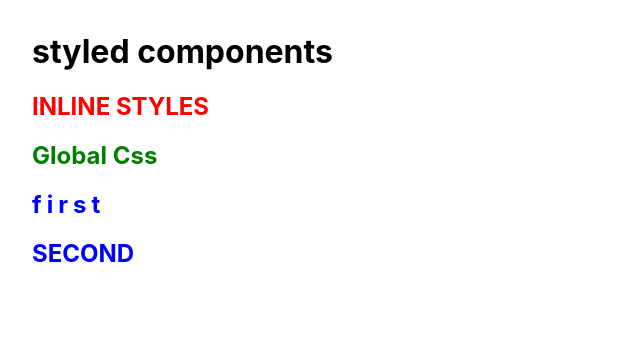
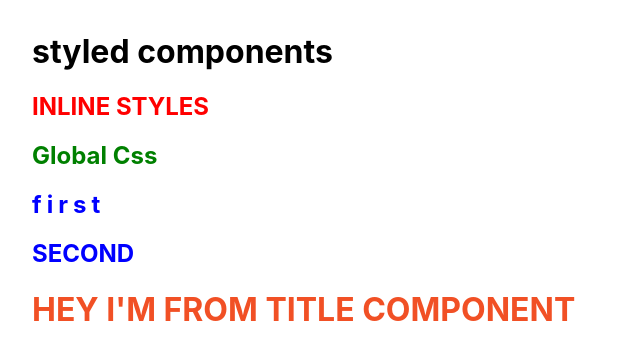
Before and after one commit to js-tut/styled-components-tutorial-second, a React (Create React App) app: page / in a window 1280 px wide. Shown: the top 360 px of the page, without its empty margins (0-640 px from the left). Built offline with nearby package versions, Linux system fonts and the light colour scheme.

Commit message:
9-file-css

```diff
--- a/src/App.js
+++ b/src/App.js
@@ -1,5 +1,6 @@
 import React from "react";
 import "./App.css";
+import Title from "./components/Title";
 // inline css
 // app css
 // css variables
@@ -14,6 +15,7 @@
       <h2 className="global">global css</h2>
       <h2 className="first">first</h2>
       <h2 className="second">second</h2>
+      <Title />
     </div>
   );
 }
--- /dev/null
+++ b/src/components/Title.css
@@ -0,0 +1,4 @@
+.title {
+  color: #f15025;
+  text-transform: uppercase;
+}
--- /dev/null
+++ b/src/components/Title.js
@@ -0,0 +1,11 @@
+import React from "react";
+import "./Title.css";
+const Title = () => {
+  return (
+    <div>
+      <h1 className="title">hey i'm from title component</h1>
+    </div>
+  );
+};
+
+export default Title;
```
